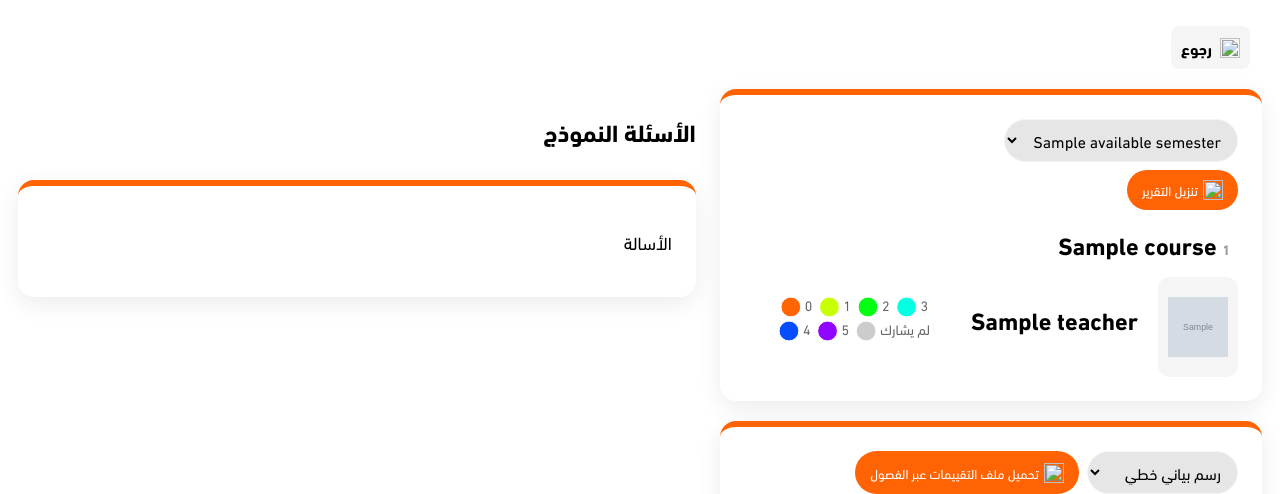
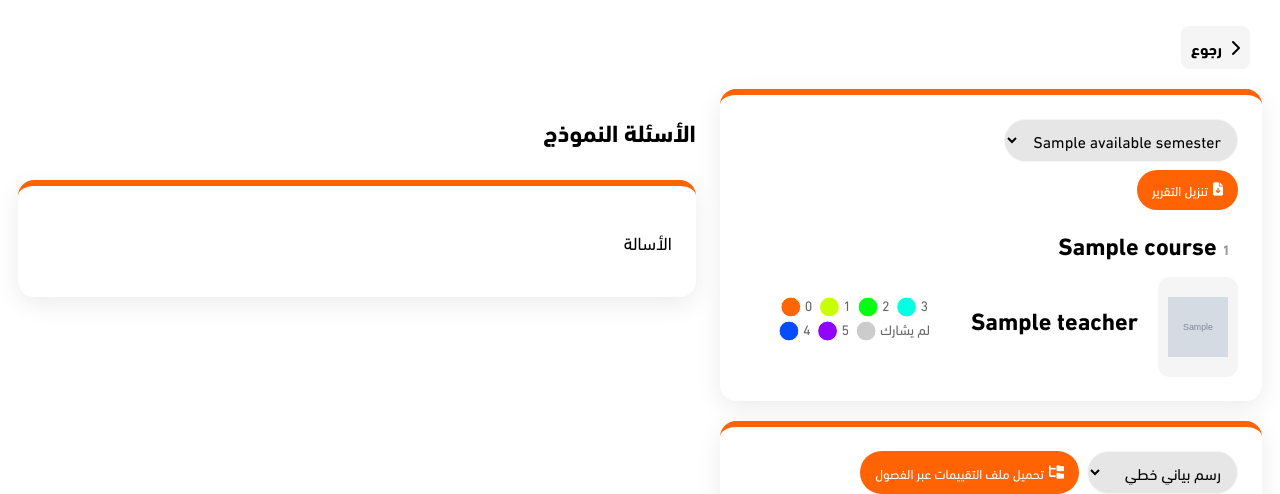
Before and after one commit to Cit2024/quality-system, a PHP site: template statistics/analytics/targets/views/course_evaluation.php in a window 1280 px wide. Shown: the top 494 px of the page. Run offline with PHP 8.4, Linux system fonts and the light colour scheme; the template is opened without the code that fills it: most values are stand-ins (such as "Sample title", 1, 10 or a date in 2020); grey boxes marked "Sample" are stand-in pictures; some libraries are stand-ins or nearby versions.

Commit message:
feat(statistics): update teacher photo handling and replace static icons with Font Awesome
- Changed the teacher photo retrieval method to use Font Awesome classes instead of static image paths for better scalability.
- Updated multiple files to replace static icon paths with Font Awesome classes, enhancing the UI consistency and modernizing the interface.
- Implemented exception handling for missing teacher data, improving error management in the teacher evaluation process.

```diff
--- a/statistics/analytics/custom/teacher_evaluation_student.php
+++ b/statistics/analytics/custom/teacher_evaluation_student.php
@@ -4,6 +4,7 @@
 require_once __DIR__ . '/../../../shared/auth.php';
 require_once __DIR__ . '/../../../shared/database.php';
 require_once __DIR__ . '/../../../shared/data_fetcher.php';
+require_once __DIR__ . '/../../../../helpers/exceptions.php';
 
 // 1. Input Validation & Sanitization
 // ------------------------------------------------------------
@@ -21,12 +22,11 @@ $teacherData = safeFetch(
 )[0] ?? null;
 
 if (empty($teacherData)) {
-    header("HTTP/1.1 404 Not Found");
-    die("Teacher not found");
+    throw new NotFoundException("Teacher not found");
 }
 
 // Add default photo path
-$teacherData['photo'] = '../assets/icons/circle-user-round.svg';
+$teacherData['photo'] = 'fa-solid fa-circle-user';
 
 
 // 3. Fetch Available Semesters
--- a/statistics/analytics/targets/views/course_evaluation.php
+++ b/statistics/analytics/targets/views/course_evaluation.php
@@ -27,7 +27,7 @@
     <div class="container">
         <div class="back-button" onclick="window.history.back()">
             <span>رجوع</span>
-            <img src="../assets/icons/chevron-right.svg" alt="Back">
+            <i class="fa-solid fa-chevron-right"></i>
         </div>
 
         <div class="container-analytics">
@@ -55,7 +55,7 @@
                                     data-basic-information="<?= htmlspecialchars(json_encode($viewData['course'])) ?>"
                                     data-questions="<?= htmlspecialchars(json_encode($viewData['questions'])) ?>"
                                     data-stats="<?= htmlspecialchars(json_encode($viewData['stats'])) ?>">
-                                    <img src="../assets/icons/file-down.svg" alt="download">
+                                    <i class="fa-solid fa-file-arrow-down"></i>
                                     تنزيل التقرير
                                 </button>
 
@@ -70,7 +70,11 @@
                                 <div class="flex-row gap-20">
                                     <?php foreach ($viewData['course']['teachers'] as $teacher) : ?>
                                         <div class="selfie-photo">
-                                            <img src="<?= $teacher['photo'] ?>" alt="<?= htmlspecialchars($teacher['name']) ?>">
+                                            <?php if (str_starts_with($teacher['photo'], 'fa-')): ?>
+                                                <i class="<?= $teacher['photo'] ?>" style="font-size: 2.5rem; color: #bdc3c7;"></i>
+                                            <?php else: ?>
+                                                <img src="<?= $teacher['photo'] ?>" alt="<?= htmlspecialchars($teacher['name']) ?>">
+                                            <?php endif; ?>
                                         </div>
                                         <p class="primary-title"><?= htmlspecialchars($teacher['name']) ?></p>
                                     <?php endforeach; ?>
@@ -97,7 +101,7 @@
                             data-file-name="<?= htmlspecialchars($viewData['course']['MadaName']) ?>"
                             data-basic-information="<?= htmlspecialchars(json_encode($viewData['course'])) ?>"
                             data-all-semester="<?= htmlspecialchars(json_encode($viewData['all_semesters']), ENT_QUOTES, 'UTF-8') ?>">
-                            <img src="../assets/icons/folder-clock.svg" alt="folder clock">
+                            <i class="fa-solid fa-folder-tree"></i>
                             تحميل ملف التقييمات عبر الفصول
                         </button>
                     </div>
--- a/statistics/analytics/targets/views/program_evaluation.php
+++ b/statistics/analytics/targets/views/program_evaluation.php
@@ -36,7 +36,7 @@ $participants = $stats['participants'] ?? 0;
     <div class="container">
         <div class="back-button" onclick="window.history.back()">
             <span>رجوع</span>
-            <img src="../assets/icons/chevron-right.svg" alt="Back">
+            <i class="fa-solid fa-chevron-right"></i>
         </div>
 
         <div class="container-analytics">
@@ -70,7 +70,7 @@ $participants = $stats['participants'] ?? 0;
                                                         ])) ?>"
                                 data-questions="<?= htmlspecialchars(json_encode($questions)) ?>"
                                 data-stats="<?= htmlspecialchars(json_encode($stats)) ?>">
-                                <img src="../assets/icons/file-down.svg" alt="download">
+                                <i class="fa-solid fa-file-arrow-down"></i>
                                 تنزيل التقرير
                             </button>
                         </div>
@@ -111,7 +111,7 @@ $participants = $stats['participants'] ?? 0;
                                                         ENT_QUOTES,
                                                         'UTF-8'
                                                     ) ?>">
-                                <img src="../assets/icons/folder-clock.svg" alt="folder clock">
+                                <i class="fa-solid fa-folder-tree"></i>
                                 انشاء تقرير شامل
                             </button>
                         </div>
--- a/statistics/analytics/templates/GenericEvaluationTemplate.php
+++ b/statistics/analytics/templates/GenericEvaluationTemplate.php
@@ -311,7 +311,7 @@ class GenericEvaluationTemplate {
             if (!empty($teacherData)) {
                 $teachers[] = [
                     'name' => $teacherData[0]['name'],
-                    'photo' => '../assets/icons/circle-user-round.svg'
+                    'photo' => 'fa-solid fa-circle-user'
                 ];
             }
         }
--- a/statistics/get_teacher_statistics.php
+++ b/statistics/get_teacher_statistics.php
@@ -76,7 +76,7 @@ class TeacherStatisticsHandler
     private function getTeacherPhoto()
     {
         // Placeholder for actual photo retrieval logic
-        return './assets/icons/circle-user-round.svg';
+        return 'fa-solid fa-circle-user';
     }
 
     private function shouldAddFilterParam()
```
Also changed, not shown: statistics/analytics/targets/views/teacher_evaluation.php (+4 -4 lines).
